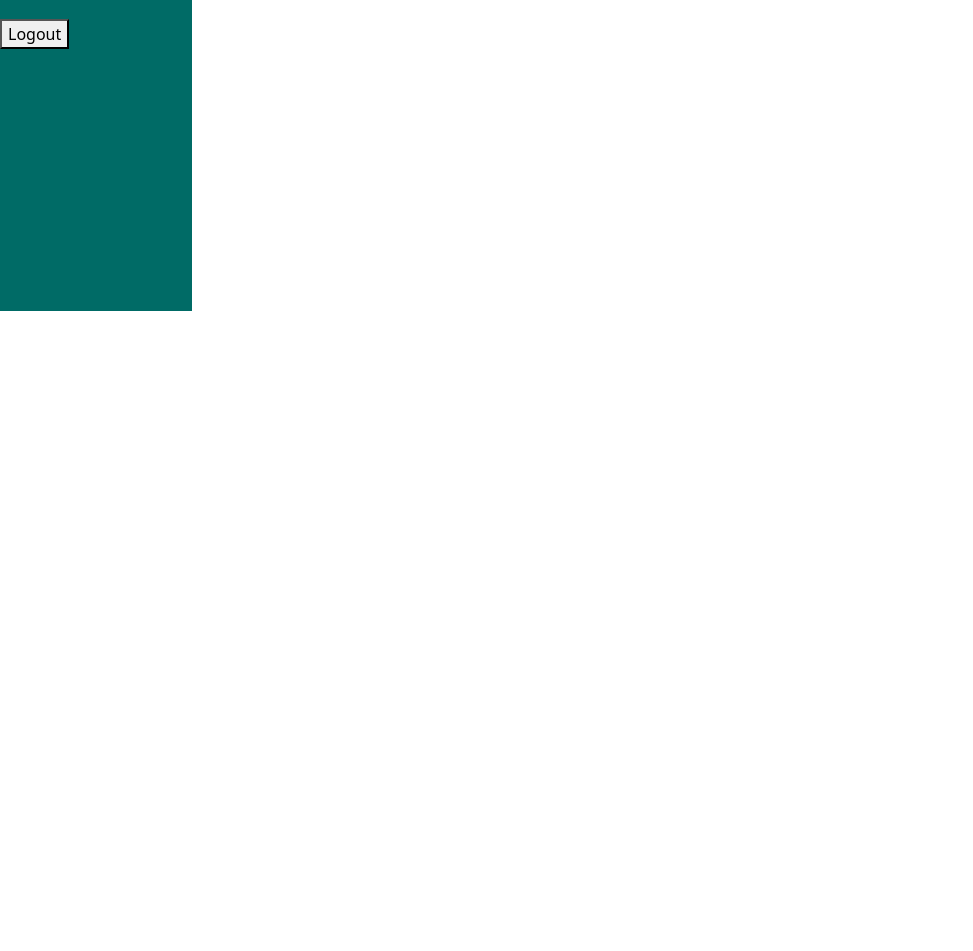
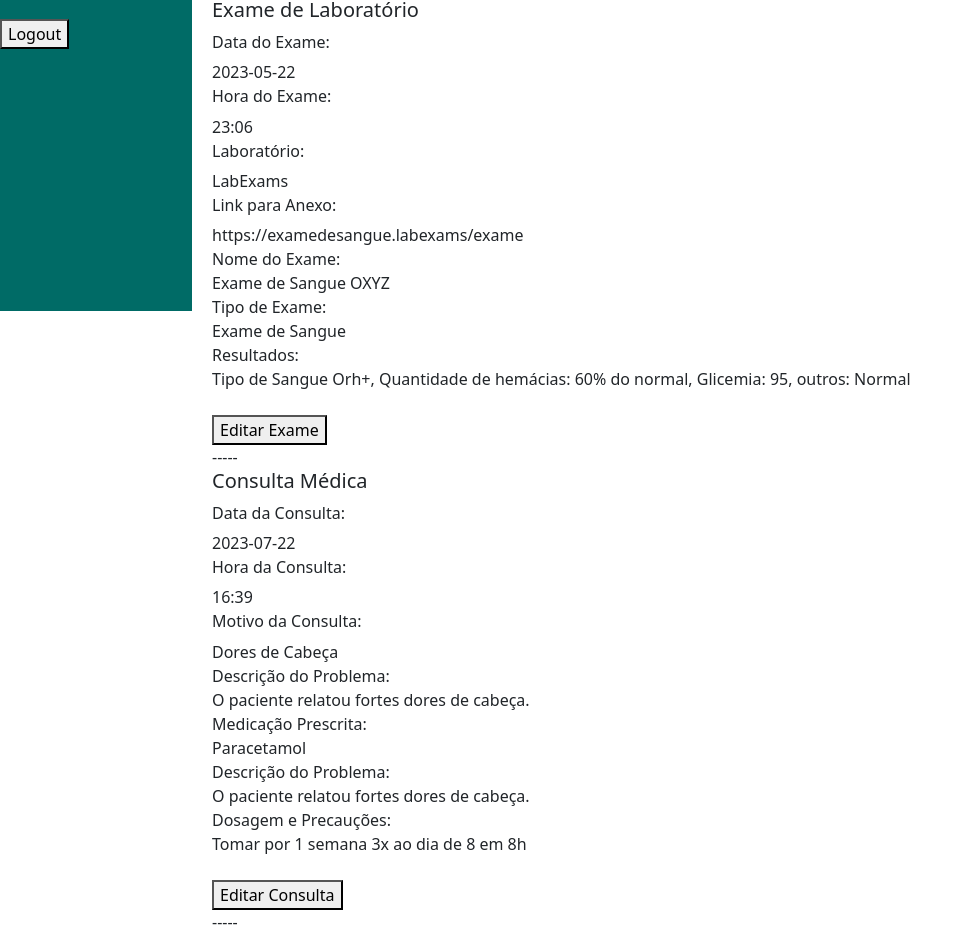
Before and after one commit to rodrigopieritz/m2labmedical, a React (Vite) app: page /patient-medical-record/1 in a window 1280 px wide. Shown: the part 489-1440 px from the top of the page, without its empty margins (0-973 px from the left). Before the commit the page ends 800 px from the top, so only its background shows below. Built offline with nearby package versions, Linux system fonts and the light colour scheme.

Commit message:
add Card com consultas e exames

```diff
--- a/src/App.jsx
+++ b/src/App.jsx
@@ -98,7 +98,7 @@ const App = () => {
       {
         appointDate: "2023-07-18",
         appointReason: "Diarréia",
-        appointTime: "12:45",
+        appointTime: "15:00",
         dosageAndPrecautions: "",
         id: 2,
         medicationPrescribed: "Ingestão de líquido e repouso",
@@ -112,7 +112,7 @@ const App = () => {
   const addExamsToLocalStorage = () => {
     const exams = [
       {
-        examDate: "2023-07-22",
+        examDate: "2023-05-22",
         examName: "Exame de Sangue OXYZ",
         examTime: "23:06",
         examType: "Exame de Sangue",
@@ -124,9 +124,9 @@ const App = () => {
         urlDoc: "https://examedesangue.labexams/exame",
       },
       {
-        examDate: "2023-07-18",
+        examDate: "2023-07-20",
         examName: "Mamografia",
-        examTime: "13:06",
+        examTime: "16:00",
         examType: "Exame de Mamas",
         id: 2,
         laboratory: "LabExams",
--- /dev/null
+++ b/src/components/MerdicalRecordCard/MerdicalRecordCard.jsx
@@ -0,0 +1,100 @@
+import React from "react";
+import PropTypes from "prop-types";
+import { ButtonComponent } from "../Button/buttonComponent";
+import { Navigate, useNavigate } from "react-router-dom";
+
+export const MedicalRecordCard = ({
+  label,
+  isAppoint,
+  appointDate,
+  appointTime,
+  appointReason,
+  problemDescription,
+  medicationPrescribed,
+  dosageAndPrecautions,
+  examDate,
+  examTime,
+  laboratory,
+  urlDoc,
+  examName,
+  examType,
+  results,
+}) => {
+    const navigate = useNavigate();
+
+    const handleRedirect = (path) => {
+      navigate(path);
+    };
+  return (
+    <div>
+      <h5>{label}</h5>
+      {isAppoint && (
+        <div>
+          <div>
+            <label><h6>Data da Consulta:</h6></label>
+            <div>{appointDate}</div>
+            <label><h6>Hora da Consulta:</h6></label>
+            <div>{appointTime}</div>
+            <label><h6>Motivo da Consulta:</h6></label>
+            <div>{appointReason}</div>
+            <label>Descrição do Problema:</label>
+            <div>{problemDescription}</div>
+            <label>Medicação Prescrita:</label>
+            <div>{medicationPrescribed}</div>
+            <label>Descrição do Problema:</label>
+            <div>{problemDescription}</div>
+            <label>Dosagem e Precauções:</label>
+            <div>{dosageAndPrecautions}</div>
+          </div>
+          <ButtonComponent
+              id={`editBtn${appointDate}${appointTime}`}
+              onClick={() => handleRedirect("/medical-register")}
+              label="Editar Consulta"
+            />
+          <div>-----</div>
+        </div>
+      )}
+      {!isAppoint && (
+        <div>
+          <div>
+            <label><h6>Data do Exame:</h6></label>
+            <div>{examDate}</div>
+            <label><h6>Hora do Exame:</h6></label>
+            <div>{examTime}</div>
+            <label><h6>Laboratório:</h6></label>
+            <div>{laboratory}</div>
+            <label><h6>Link para Anexo:</h6></label>
+            <div>{urlDoc}</div>
+            <label>Nome do Exame:</label>
+            <div>{examName}</div>
+            <label>Tipo de Exame:</label>
+            <div>{examType}</div>
+            <label>Resultados:</label>
+            <div>{results}</div>
+          </div>
+          <ButtonComponent
+              id={`editBtn${examDate}${examTime}`}
+              onClick={() => handleRedirect("/exam-register")}
+              label="Editar Exame"
+            />
+          <div>-----</div>
+        </div>
+      )}
+    </div>
+  );
+};
+
+MedicalRecordCard.propTypes = {
+  label: PropTypes.string,
+  isAppoint: PropTypes.bool,
+  appointDate: PropTypes.string,
+  examDate: PropTypes.string,
+  appointTime: PropTypes.string,
+  appointReason: PropTypes.string,
+  problemDescription: PropTypes.string,
+  medicationPrescribed: PropTypes.string,
+  dosageAndPrecautions: PropTypes.string,
+  examName: PropTypes.string,
+  examType: PropTypes.string,
+  results: PropTypes.string,
+};
--- a/src/components/PatientCard/PatientCard.jsx
+++ b/src/components/PatientCard/PatientCard.jsx
@@ -33,7 +33,7 @@ const PatientCard = ({ id, name, birthdate, insurance, phone, emergencyContact,
         <FaUser />
       </div>
       <div>
-        {id && <p>ID do Paciente: {id}</p>}
+        {id && <p>ID: {id}</p>}
         {name && <p>Nome do Paciente: {name}</p>}
         {birthdate && <p>Idade: {idade}</p>}
         {insurance && <p>Convênio: {insurance} </p>}
--- a/src/components/PatientMedicalRecordComponent/PatientMedicalRecordComponent.jsx
+++ b/src/components/PatientMedicalRecordComponent/PatientMedicalRecordComponent.jsx
@@ -1,25 +1,81 @@
 import React from "react";
 import PropTypes from "prop-types";
-import { getPatientById } from './../../service/patients.service';
+import { getPatientById } from "./../../service/patients.service";
 import PatientCard from "../PatientCard/PatientCard";
+import { getExamsList } from "../../service/examRegister.service";
+import { getMedAppList } from "../../service/medicalAppointment.service";
+import { MedicalRecordCard } from "../MerdicalRecordCard/MerdicalRecordCard";
 
-export const PatientMedicalRecordComponent = ({id}) => {
+export const PatientMedicalRecordComponent = ({ id }) => {
   const patientData = getPatientById(id);
 
+  const exams = getExamsList();
+  const medicalAppointments = getMedAppList();
+
+  const idToFind = +id;
+  const patientExams = exams.filter((exam) => exam.patient === idToFind);
+  const patientAppointments = medicalAppointments.filter(
+    (appointment) => appointment.patient === idToFind
+  );
+
+  const allEvents = [...patientExams, ...patientAppointments];
+
+  const sortedEvents = allEvents.sort((a, b) => {
+    const dateA = new Date(a.examDate || a.appointDate);
+    const dateB = new Date(b.examDate || b.appointDate);
+
+    if (dateA.getTime() === dateB.getTime()) {
+      const timeA = a.examTime || a.appointTime || "00:00";
+      const timeB = b.examTime || b.appointTime || "00:00";
+      return timeA.localeCompare(timeB);
+    }
+
+    return dateA - dateB;
+  });
 
   return (
     <>
       <h3>Identificação do Paciente</h3>
-
       <PatientCard
         id={patientData.id}
         name={patientData.name}
         insurance={patientData.insurance}
-                  emergencyContact= {patientData.emergencyContact}
+        emergencyContact={patientData.emergencyContact}
         allergies={patientData.allergies}
-                  specialCare = {patientData.specialCare}
+        specialCare={patientData.specialCare}
       />
+      <h3>Consultas e Exames</h3>
 
+      <div>
+        {sortedEvents.map((patientRecord, index) => (
+          <div key={index}>
+            {patientRecord.appointDate ? (
+              <MedicalRecordCard
+                label="Consulta Médica"
+                isAppoint={true}
+                appointDate={patientRecord.appointDate}
+                appointTime={patientRecord.appointTime}
+                appointReason={patientRecord.appointReason}
+                problemDescription={patientRecord.problemDescription}
+                medicationPrescribed={patientRecord.medicationPrescribed}
+                dosageAndPrecautions={patientRecord.dosageAndPrecautions}
+              />
+            ) : (
+              <MedicalRecordCard
+                label="Exame de Laboratório"
+                isAppoint={false}
+                examDate={patientRecord.examDate}
+                examTime={patientRecord.examTime}
+                laboratory={patientRecord.laboratory}
+                urlDoc={patientRecord.urlDoc}
+                examName={patientRecord.examName}
+                examType={patientRecord.examType}
+                results={patientRecord.results}
+              />
+            )}
+          </div>
+        ))}
+      </div>
     </>
   );
 };
```
Lines whose indentation alone changed are shown as unchanged.
